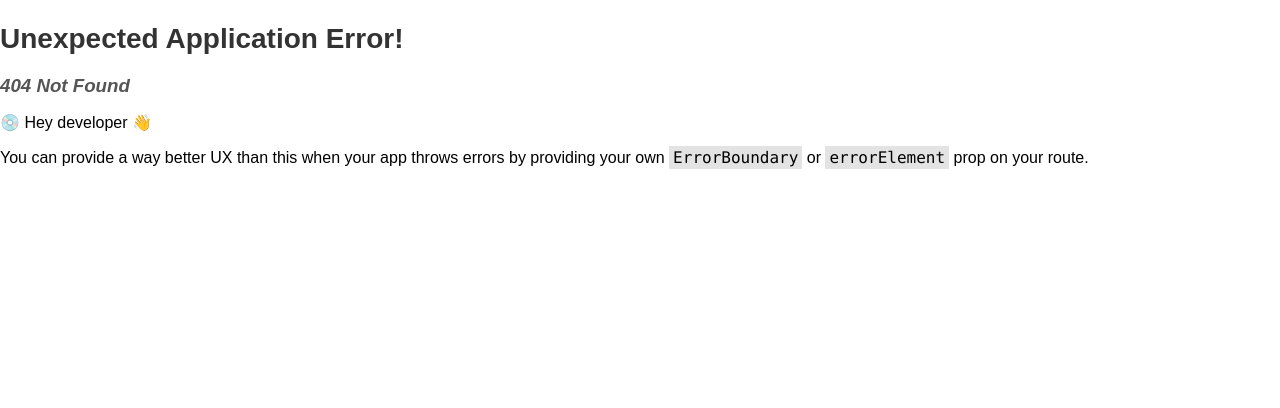
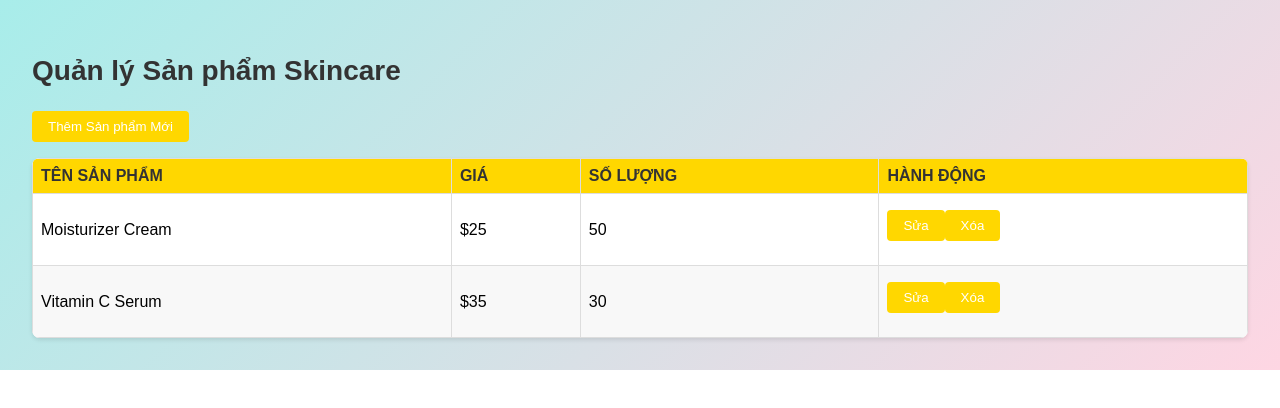
Before and after one commit to Hiiiiiiiii11/Spring2025SWD392_NET1707_G6_FE, a React (Create React App) app: page /employee-products in a window 1280 px wide. Before the commit this address had no page. Shown: the top 408 px of the page. Built offline with nearby package versions, Linux system fonts and the light colour scheme; the HTML template or start-up script is replaced by a standard one.

Commit message:
add employees

```diff
--- a/src/App.js
+++ b/src/App.js
@@ -1,5 +1,6 @@
-import { RouterProvider } from "react-router-dom";
-import AppRouter from "./routers/router";
+import React from 'react';
+import { RouterProvider } from 'react-router-dom';
+import AppRouter from './routers/router'; // Đảm bảo đường dẫn đúng
 
 function App() {
   return (
--- /dev/null
+++ b/src/pages/EmployeeProducts.css
@@ -0,0 +1,40 @@
+.employee-products {
+    padding: 2rem;
+    background: linear-gradient(135deg, #a8edea, #fed6e3); /* Thêm gradient nền */
+  }
+
+  .employee-products h2 {
+    color: #333;
+    margin-bottom: 1rem;
+  }
+
+  .employee-products button {
+    background: #ffd700;
+    border: none;
+    padding: 0.5rem 1rem;
+    border-radius: 4px;
+    cursor: pointer;
+    margin-bottom: 1rem;
+  }
+
+  .employee-products button:hover {
+    background: #e6c200;
+  }
+
+  .products-table {
+    width: 100%;
+    border-collapse: collapse;
+    background: white;
+    box-shadow: 0 2px 4px rgba(0, 0, 0, 0.1);
+  }
+
+  .products-table th, .products-table td {
+    padding: 0.5rem;
+    border: 1px solid #ddd;
+    text-align: left;
+  }
+
+  .products-table th {
+    background: #ffd700;
+    color: #333;
+  }
--- /dev/null
+++ b/src/pages/EmployeeProducts.js
@@ -0,0 +1,86 @@
+import React, { useState, useEffect } from 'react';
+import ProductForm from './ProductForm';
+import './EmployeeProducts.css';
+
+const EmployeeProducts = () => {
+  // Dữ liệu mock ban đầu
+  const [products, setProducts] = useState([
+    { id: 1, name: 'Moisturizer Cream', price: 25, stock: 50, image: '/assets/moisturizer.jpg', description: 'Hydrating cream for dry skin' },
+    { id: 2, name: 'Vitamin C Serum', price: 35, stock: 30, image: '/assets/serum.jpg', description: 'Brightening serum for glowing skin' },
+  ]);
+  const [selectedProduct, setSelectedProduct] = useState(null);
+  const [isFormOpen, setIsFormOpen] = useState(false);
+
+  // Tạo ID mới cho sản phẩm
+  const generateId = () => Math.max(...products.map(p => p.id), 0) + 1;
+
+  // Xử lý tạo sản phẩm mới
+  const handleCreate = (productData) => {
+    const newProduct = { ...productData, id: generateId() };
+    setProducts([...products, newProduct]);
+    setIsFormOpen(false);
+  };
+
+  // Xử lý cập nhật sản phẩm
+  const handleUpdate = (productData) => {
+    setProducts(products.map(p => p.id === productData.id ? productData : p));
+    setSelectedProduct(null);
+    setIsFormOpen(false);
+  };
+
+  // Xử lý xóa sản phẩm
+  const handleDelete = (id) => {
+    if (window.confirm('Bạn có chắc muốn xóa sản phẩm này?')) {
+      setProducts(products.filter(p => p.id !== id));
+    }
+  };
+
+  // Mở form để tạo hoặc cập nhật
+  const handleEdit = (product) => {
+    setSelectedProduct(product);
+    setIsFormOpen(true);
+  };
+
+  return (
+    <div className="employee-products">
+      <h2>Quản lý Sản phẩm Skincare</h2>
+      <button onClick={() => { setSelectedProduct(null); setIsFormOpen(true); }}>
+        Thêm Sản phẩm Mới
+      </button>
+
+      {isFormOpen && (
+        <ProductForm
+          product={selectedProduct}
+          onSubmit={selectedProduct ? handleUpdate : handleCreate}
+          onClose={() => setIsFormOpen(false)}
+        />
+      )}
+
+      <table className="products-table">
+        <thead>
+          <tr>
+            <th>Tên Sản phẩm</th>
+            <th>Giá</th>
+            <th>Số lượng</th>
+            <th>Hành động</th>
+          </tr>
+        </thead>
+        <tbody>
+          {products.map(product => (
+            <tr key={product.id}>
+              <td>{product.name}</td>
+              <td>${product.price}</td>
+              <td>{product.stock}</td>
+              <td>
+                <button onClick={() => handleEdit(product)}>Sửa</button>
+                <button onClick={() => handleDelete(product.id)}>Xóa</button>
+              </td>
+            </tr>
+          ))}
+        </tbody>
+      </table>
+    </div>
+  );
+};
+
+export default EmployeeProducts;
--- /dev/null
+++ b/src/pages/ProductForm.css
@@ -0,0 +1,59 @@
+.product-form-overlay {
+    position: fixed;
+    top: 0;
+    left: 0;
+    right: 0;
+    bottom: 0;
+    background: rgba(0, 0, 0, 0.5);
+    display: flex;
+    justify-content: center;
+    align-items: center;
+  }
+
+  .product-form {
+    background: white;
+    padding: 2rem;
+    border-radius: 8px;
+    box-shadow: 0 4px 6px rgba(0, 0, 0, 0.1);
+    width: 400px;
+  }
+
+  .product-form input, .product-form textarea {
+    width: 100%;
+    padding: 0.5rem;
+    margin: 0.5rem 0;
+    border: 1px solid #ddd;
+    border-radius: 4px;
+  }
+
+  .product-form textarea {
+    height: 100px;
+  }
+
+  .product-form .form-actions {
+    margin-top: 1rem;
+  }
+
+  .product-form button {
+    padding: 0.5rem 1rem;
+    margin-right: 0.5rem;
+    border: none;
+    border-radius: 4px;
+    cursor: pointer;
+  }
+
+  .product-form button[type="submit"] {
+    background: #ffd700;
+  }
+
+  .product-form button[type="submit"]:hover {
+    background: #e6c200;
+  }
+
+  .product-form button[type="button"] {
+    background: #ddd;
+  }
+
+  .product-form button[type="button"]:hover {
+    background: #ccc;
+  }
--- /dev/null
+++ b/src/pages/ProductForm.js
@@ -0,0 +1,75 @@
+import React, { useState } from 'react';
+import './ProductForm.css';
+
+const ProductForm = ({ product, onSubmit, onClose }) => {
+  const [formData, setFormData] = useState(product || {
+    name: '',
+    price: 0,
+    stock: 0,
+    image: '',
+    description: ''
+  });
+
+  const handleChange = (e) => {
+    const { name, value } = e.target;
+    setFormData({ ...formData, [name]: value });
+  };
+
+  const handleSubmit = (e) => {
+    e.preventDefault();
+    onSubmit({ ...formData, id: product?.id });
+  };
+
+  return (
+    <div className="product-form-overlay">
+      <div className="product-form">
+        <h3>{product ? 'Cập nhật Sản phẩm' : 'Thêm Sản phẩm Mới'}</h3>
+        <form onSubmit={handleSubmit}>
+          <input
+            type="text"
+            name="name"
+            placeholder="Tên sản phẩm"
+            value={formData.name}
+            onChange={handleChange}
+            required
+          />
+          <input
+            type="number"
+            name="price"
+            placeholder="Giá (USD)"
+            value={formData.price}
+            onChange={handleChange}
+            required
+          />
+          <input
+            type="number"
+            name="stock"
+            placeholder="Số lượng"
+            value={formData.stock}
+            onChange={handleChange}
+            required
+          />
+          <input
+            type="text"
+            name="image"
+            placeholder="URL hình ảnh"
+            value={formData.image}
+            onChange={handleChange}
+          />
+          <textarea
+            name="description"
+            placeholder="Mô tả sản phẩm"
+            value={formData.description}
+            onChange={handleChange}
+          />
+          <div className="form-actions">
+            <button type="submit">{product ? 'Cập nhật' : 'Thêm'}</button>
+            <button type="button" onClick={onClose}>Hủy</button>
+          </div>
+        </form>
+      </div>
+    </div>
+  );
+};
+
+export default ProductForm;
```
Also changed, not shown: src/routers/router.js (+4 -3 lines).
